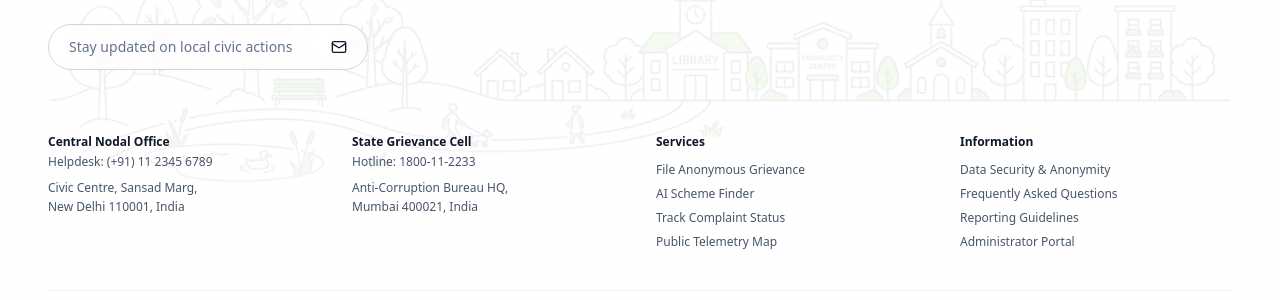
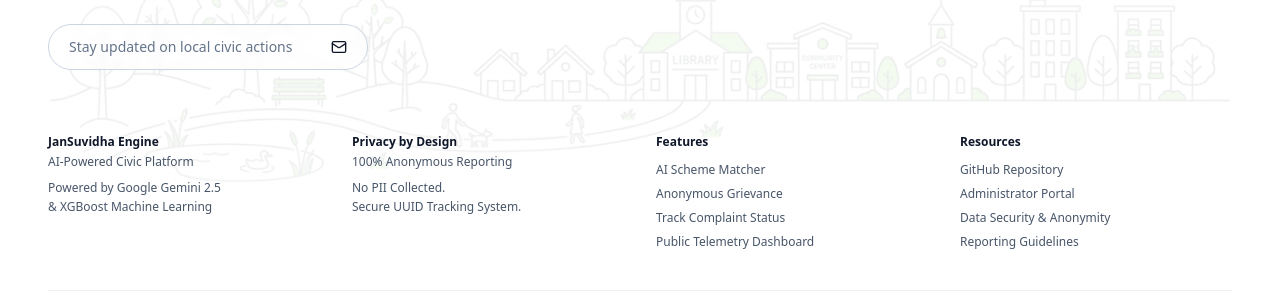
Before and after one commit to 1steve78/JanSuvidha, a Next.js app in the folder frontend/: page /admin/login in a window 1280 px wide. Shown: the part 1416-1716 px from the top of the page. Built offline with nearby package versions, Linux system fonts and the light colour scheme; no server answers.

Commit message:
update footer to match project features

```diff
--- a/frontend/src/components/layout/Footer.tsx
+++ b/frontend/src/components/layout/Footer.tsx
@@ -65,42 +65,42 @@ export default function Footer() {
         {/* Grid of Links & Info */}
         <div className="grid grid-cols-2 md:grid-cols-4 gap-x-8 gap-y-10 mb-10 text-xs text-slate-900 font-medium">
 
-          {/* Column 1: Headquarters */}
+          {/* Column 1: AI Engine */}
           <div>
-            <div className="mb-1 text-slate-900 font-bold">Central Nodal Office</div>
-            <div className="text-slate-600 mb-2">Helpdesk: (+91) 11 2345 6789</div>
+            <div className="mb-1 text-slate-900 font-bold">JanSuvidha Engine</div>
+            <div className="text-slate-600 mb-2">AI-Powered Civic Platform</div>
             <div className="text-slate-600 leading-relaxed">
-              Civic Centre, Sansad Marg,<br />
-              New Delhi 110001, India
+              Powered by Google Gemini 2.5<br />
+              & XGBoost Machine Learning
             </div>
           </div>
 
-          {/* Column 2: Regional Office */}
+          {/* Column 2: Privacy */}
           <div>
-            <div className="mb-1 text-slate-900 font-bold">State Grievance Cell</div>
-            <div className="text-slate-600 mb-2">Hotline: 1800-11-2233</div>
+            <div className="mb-1 text-slate-900 font-bold">Privacy by Design</div>
+            <div className="text-slate-600 mb-2">100% Anonymous Reporting</div>
             <div className="text-slate-600 leading-relaxed">
-              Anti-Corruption Bureau HQ,<br />
-              Mumbai 400021, India
+              No PII Collected.<br />
+              Secure UUID Tracking System.
             </div>
           </div>
 
-          {/* Column 3: Quick Links */}
+          {/* Column 3: Features */}
           <div className="flex flex-col gap-2 text-slate-600">
-            <div className="text-slate-900 font-bold mb-1">Services</div>
-            <Link href="/report" className="hover:text-slate-900 transition-colors">File Anonymous Grievance</Link>
-            <Link href="/match" className="hover:text-slate-900 transition-colors">AI Scheme Finder</Link>
+            <div className="text-slate-900 font-bold mb-1">Features</div>
+            <Link href="/match" className="hover:text-slate-900 transition-colors">AI Scheme Matcher</Link>
+            <Link href="/report" className="hover:text-slate-900 transition-colors">Anonymous Grievance</Link>
             <Link href="/track" className="hover:text-slate-900 transition-colors">Track Complaint Status</Link>
-            <Link href="/dashboard" className="hover:text-slate-900 transition-colors">Public Telemetry Map</Link>
+            <Link href="/dashboard" className="hover:text-slate-900 transition-colors">Public Telemetry Dashboard</Link>
           </div>
 
           {/* Column 4: Resources */}
           <div className="flex flex-col gap-2 text-slate-600">
-            <div className="text-slate-900 font-bold mb-1">Information</div>
-            <Link href="#security" className="hover:text-slate-900 transition-colors">Data Security & Anonymity</Link>
-            <Link href="#faq" className="hover:text-slate-900 transition-colors">Frequently Asked Questions</Link>
-            <Link href="#guidelines" className="hover:text-slate-900 transition-colors">Reporting Guidelines</Link>
+            <div className="text-slate-900 font-bold mb-1">Resources</div>
+            <Link href="https://github.com/bipronil0509-prog/JanSuvidha" target="_blank" className="hover:text-slate-900 transition-colors">GitHub Repository</Link>
             <Link href="/admin/login" className="hover:text-slate-900 transition-colors">Administrator Portal</Link>
+            <Link href="#" className="hover:text-slate-900 transition-colors">Data Security & Anonymity</Link>
+            <Link href="#" className="hover:text-slate-900 transition-colors">Reporting Guidelines</Link>
           </div>
         </div>
 
```
